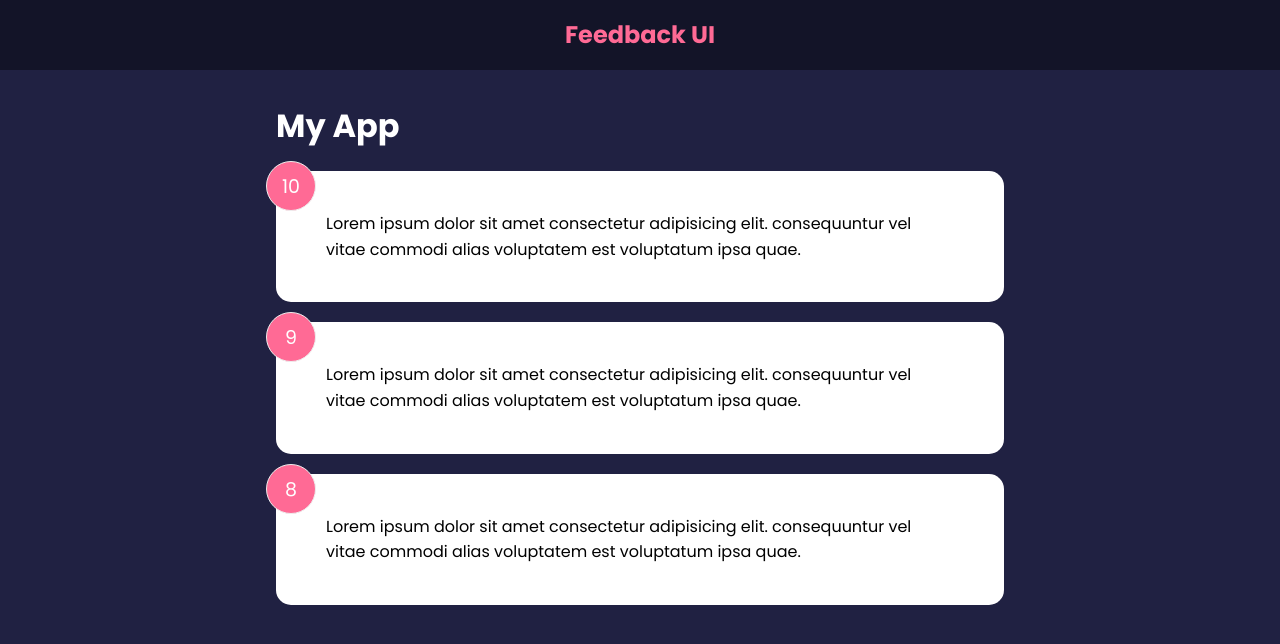
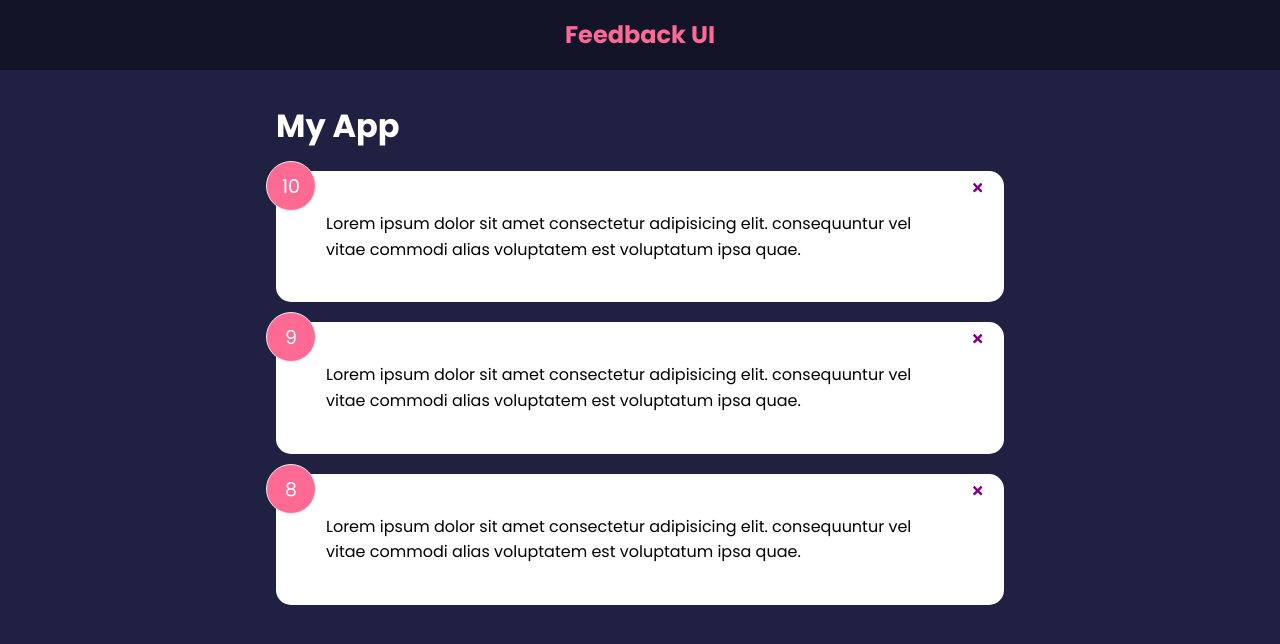
Before and after one commit to AndrewChacon/feedback-app, a React (Create React App) app: page / in a window 1280 px wide. Shown: the top 644 px of the page. Built offline with nearby package versions, Linux system fonts and the light colour scheme; the HTML template or start-up script is replaced by a standard one.

Commit message:
events and prop drilling

```diff
--- a/package.json
+++ b/package.json
@@ -8,6 +8,7 @@
     "@testing-library/user-event": "^13.5.0",
     "react": "^17.0.2",
     "react-dom": "^17.0.2",
+    "react-icons": "^4.3.1",
     "react-scripts": "5.0.0",
     "web-vitals": "^2.1.4"
   },
--- a/src/App.js
+++ b/src/App.js
@@ -1,17 +1,24 @@
 import React, { useState } from 'react';
-import FeedbackItem from './components/FeedbackItem';
+// import FeedbackItem from './components/FeedbackItem';
 import FeedbackList from './components/FeedbackList';
 import Header from './components/Header';
 import FeedbackData from './data/FeedbackData';
 
 function App() {
 	const [feedback, setFeedback] = useState(FeedbackData);
+
+	const deleteFeedback = id => {
+		if (window.confirm('Are you sure if you want to delete?')) {
+			setFeedback(feedback.filter(item => item.id !== id));
+		}
+	};
+
 	return (
 		<>
 			<Header />
 			<div className='container'>
 				<h1>My App</h1>
-				<FeedbackList feedback={feedback} />
+				<FeedbackList feedback={feedback} handleDelete={deleteFeedback} />
 			</div>
 		</>
 	);
--- a/src/components/FeedbackItem.jsx
+++ b/src/components/FeedbackItem.jsx
@@ -1,10 +1,14 @@
 import Card from './shared/Card';
 import PropTypes from 'prop-types';
+import { FaTimes } from 'react-icons/fa';
 
-function FeedbackItem({ item }) {
+function FeedbackItem({ item, handleDelete }) {
 	return (
 		<Card>
 			<div className='num-display'>{item.rating}</div>
+			<button onClick={() => handleDelete(item.id)} className='close'>
+				<FaTimes color='purple' />
+			</button>
 			<div className='text-display'>{item.text}</div>
 		</Card>
 	);
--- a/src/components/FeedbackList.jsx
+++ b/src/components/FeedbackList.jsx
@@ -1,25 +1,27 @@
 import FeedbackItem from './FeedbackItem';
 import PropTypes from 'prop-types';
 
-function FeedbackList({ feedback }) {
+function FeedbackList({ feedback, handleDelete }) {
 	if (!feedback || feedback.length === 0) {
 		return <p>No feedback yet</p>;
 	}
 	return (
 		<div className='feedback-list'>
 			{feedback.map(item => (
-				<FeedbackItem key={item.id} item={item} />
+				<FeedbackItem key={item.id} item={item} handleDelete={handleDelete} />
 			))}
 		</div>
 	);
 }
 
 FeedbackList.propTypes = {
-	feedback: PropTypes.arrayOf({
-		id: PropTypes.number.isRequired,
-		text: PropTypes.string.isRequired,
-		rating: PropTypes.number.isRequired,
-	}),
+	feedback: PropTypes.arrayOf(
+		PropTypes.shape({
+			id: PropTypes.number.isRequired,
+			text: PropTypes.string.isRequired,
+			rating: PropTypes.number.isRequired,
+		})
+	),
 };
 
 export default FeedbackList;
```
Also changed, not shown: 1 other file (tests, documents, lock files or other folders).
